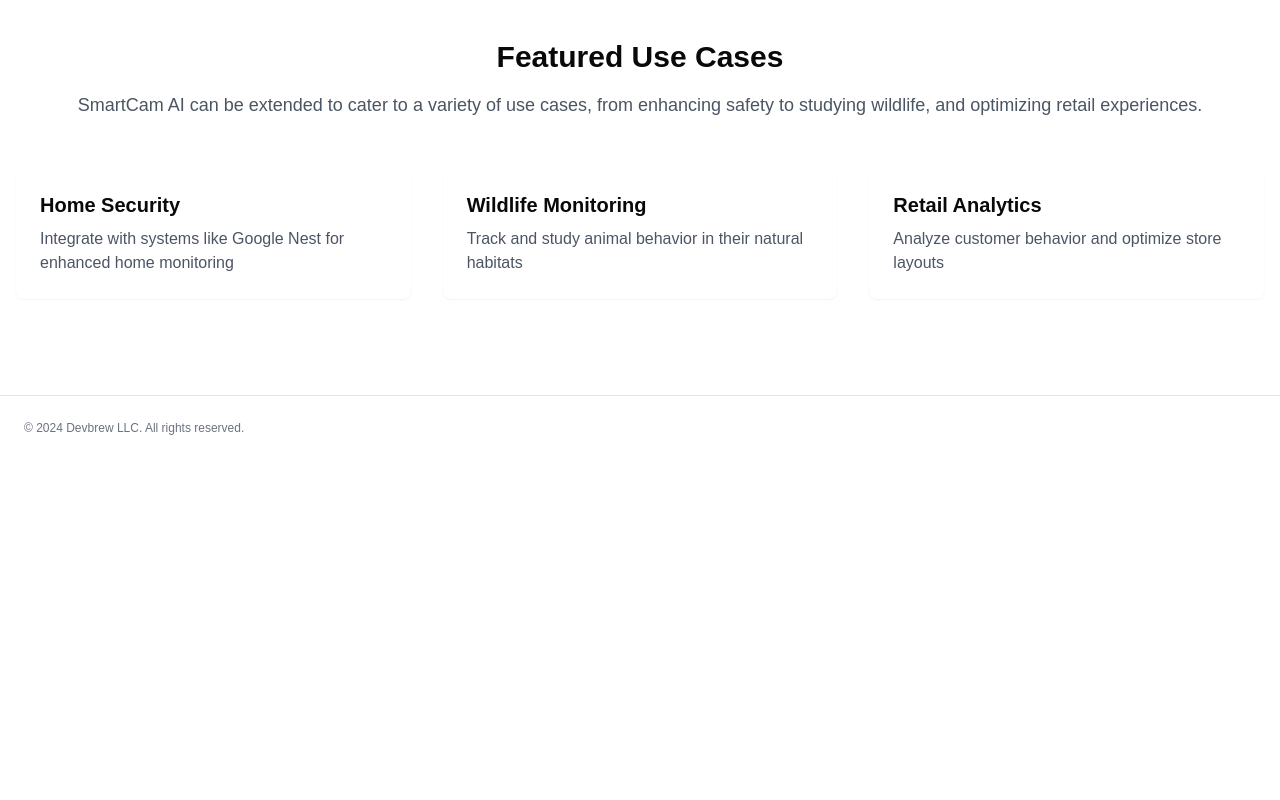
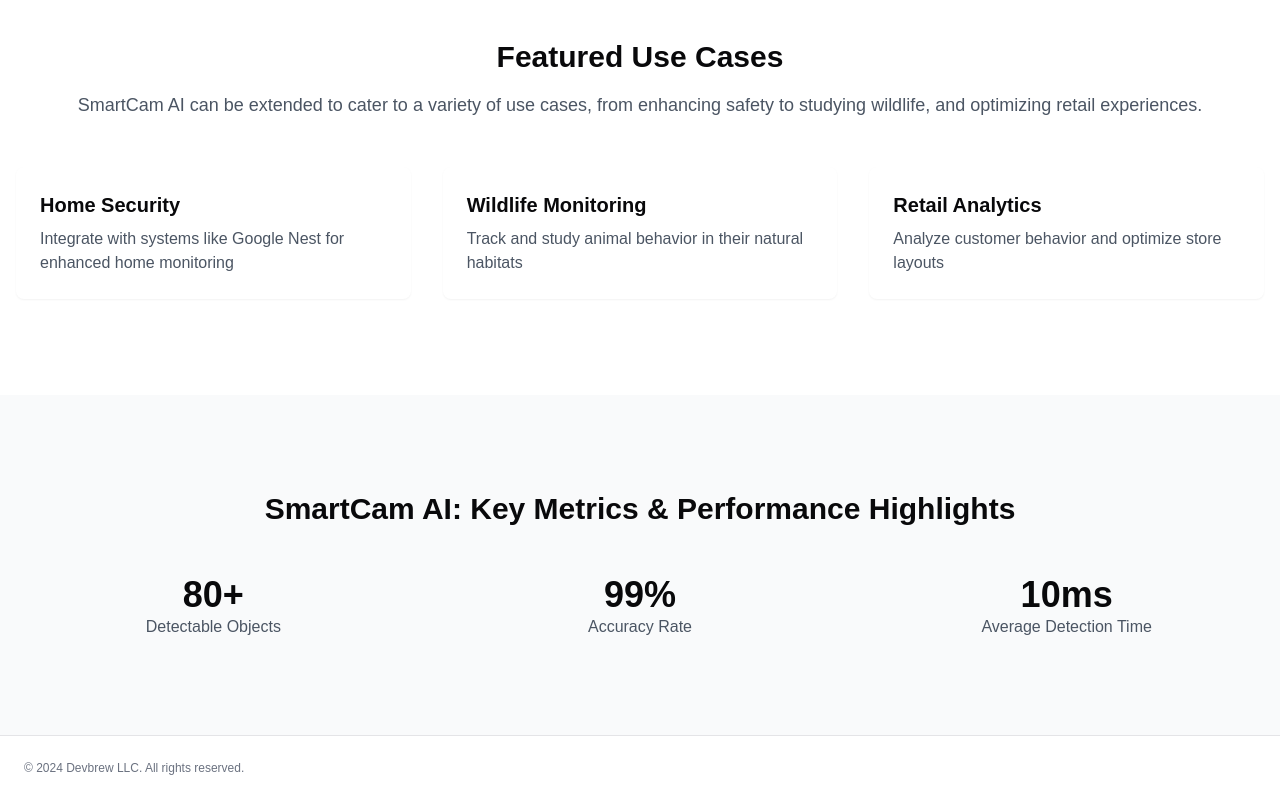
Before and after one commit to joekariuki/smartcam-ai, a Next.js app: page / in a window 1280 px wide. Shown: the part 1858-2658 px from the top of the page. Before the commit the page ends 2318 px from the top, so only its background shows below. Built offline with nearby package versions, Linux system fonts and the light colour scheme.

Commit message:
feat(home): add KeyMetrics component to Home
Integrate KeyMetrics component into Home, showcasing SmartCam AI's key performance metrics alongside existing features, how it works, model information, and use cases.

```diff
--- a/app/page.tsx
+++ b/app/page.tsx
@@ -1,6 +1,7 @@
 import Features from "@/components/features";
 import Hero from "@/components/hero";
 import HowItWorks from "@/components/how-it-works";
+import KeyMetrics from "@/components/key-metrics";
 import ModelInfo from "@/components/model-info";
 import UseCases from "@/components/use-cases";
 
@@ -13,6 +14,7 @@ export default function Home() {
         <HowItWorks />
         <ModelInfo />
         <UseCases />
+        <KeyMetrics />
       </main>
     </div>
   );
```
